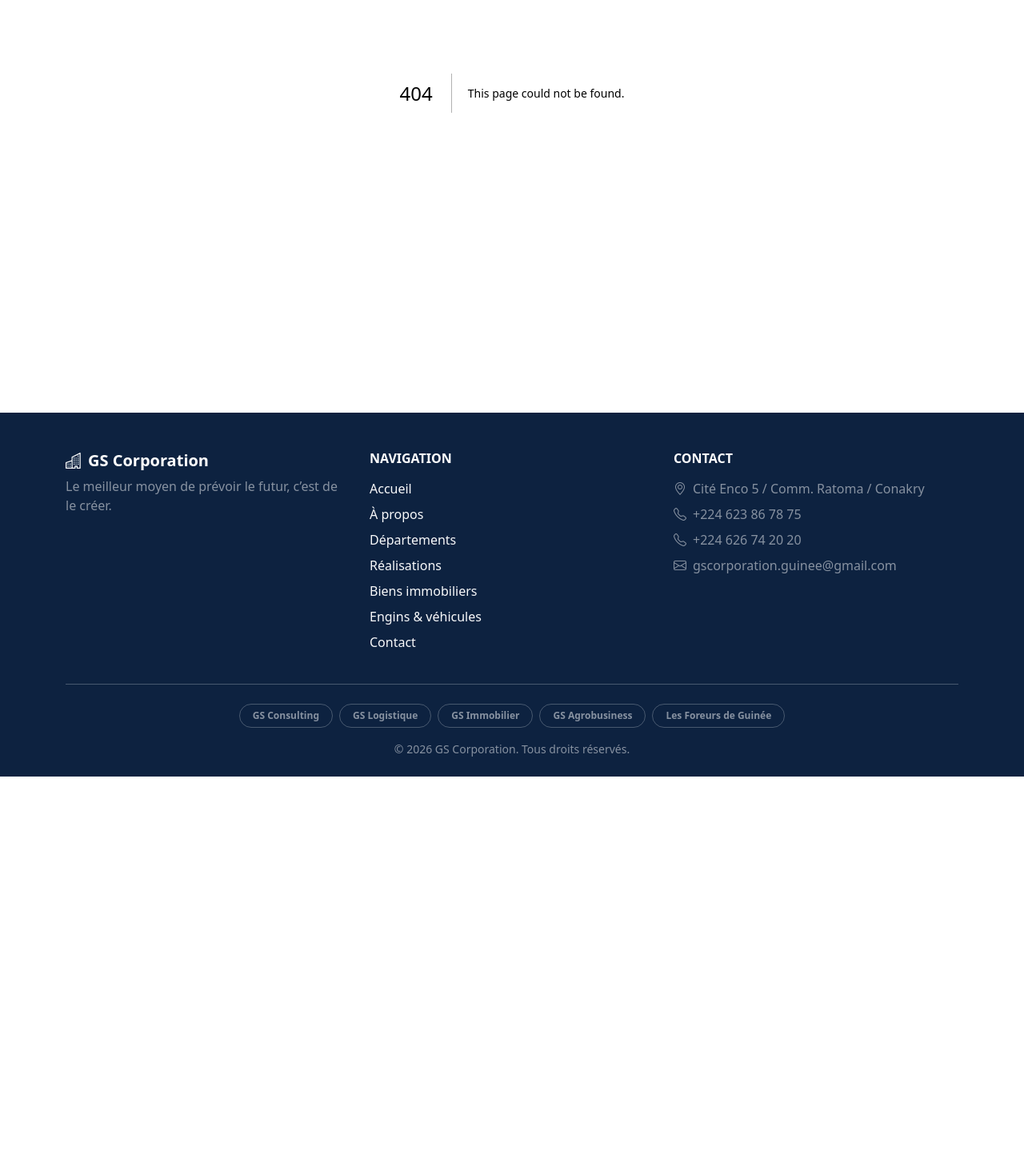
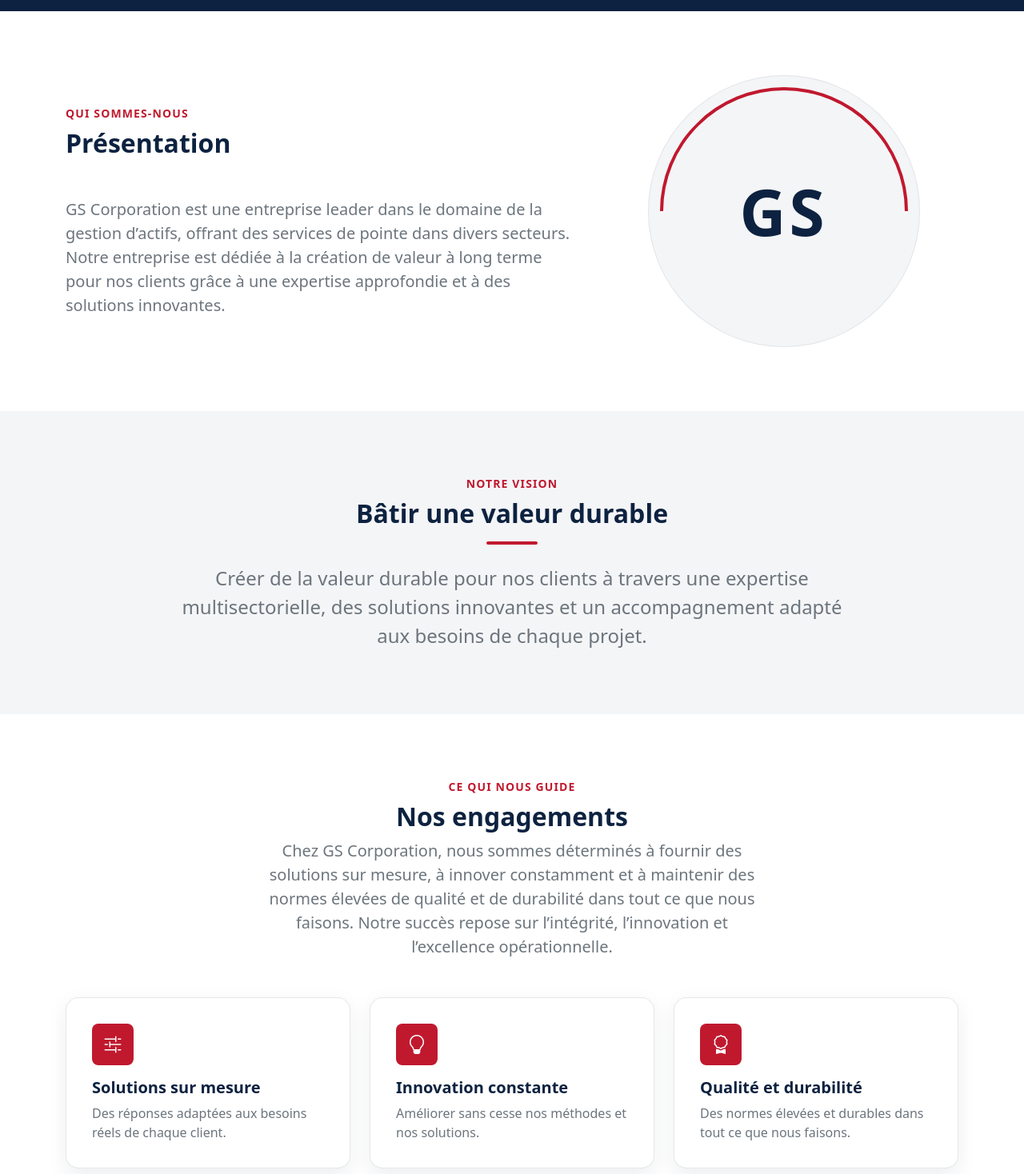
Before and after one commit to Gaslandie/gs_corporation, a Next.js app: page /a-propos in a window 1280 px wide. Before the commit this address had no page. Shown: the part 340-1808 px from the top of the page at 80% size. Before the commit the page ends 1311 px from the top, so only its background shows below. Built offline with nearby package versions, Linux system fonts and the light colour scheme.

Commit message:
Ajout de la page À propos

```diff
--- /dev/null
+++ b/src/app/a-propos/page.js
@@ -0,0 +1,145 @@
+import PageHeader from "@/components/sections/PageHeader";
+import SectionTitle from "@/components/sections/SectionTitle";
+import ServiceCard from "@/components/cards/ServiceCard";
+import DepartmentCard from "@/components/cards/DepartmentCard";
+import ContactCTA from "@/components/sections/ContactCTA";
+import departments from "@/data/departments";
+import siteInfo from "@/data/siteInfo";
+import about from "@/data/about";
+
+export const metadata = {
+  title: "À propos — GS Corporation",
+  description:
+    "À propos de GS Corporation : présentation, vision, engagements, domaines d’intervention et valeur ajoutée.",
+};
+
+export default function AProposPage() {
+  return (
+    <main>
+      {/* En-tête de page */}
+      <PageHeader
+        eyebrow={about.header.eyebrow}
+        title={about.header.title}
+        subtitle={about.header.subtitle}
+      />
+
+      {/* Présentation */}
+      <section className="section-padding">
+        <div className="container">
+          <div className="row g-5 align-items-center">
+            <div className="col-12 col-lg-7">
+              <SectionTitle
+                eyebrow={about.presentation.eyebrow}
+                title={about.presentation.title}
+                center={false}
+              />
+              <p className="fs-5 text-secondary mb-0">{about.presentation.text}</p>
+            </div>
+            <div className="col-12 col-lg-5">
+              <div className="gs-monogram">
+                <span>GS</span>
+              </div>
+            </div>
+          </div>
+        </div>
+      </section>
+
+      {/* Notre vision */}
+      <section className="section-padding section-muted">
+        <div className="container">
+          <div className="row justify-content-center text-center">
+            <div className="col-12 col-lg-9">
+              <span
+                className="text-uppercase fw-semibold small d-block mb-2"
+                style={{ color: "var(--gs-primary)", letterSpacing: "0.08em" }}
+              >
+                {about.vision.eyebrow}
+              </span>
+              <h2 className="fw-bold" style={{ color: "var(--gs-bleu-marine)" }}>
+                {about.vision.title}
+              </h2>
+              <div
+                className="gs-accent-line mx-auto mb-4"
+                style={{ backgroundColor: "var(--gs-primary)" }}
+              ></div>
+              <p className="fs-4 fw-light text-secondary mb-0">{about.vision.text}</p>
+            </div>
+          </div>
+        </div>
+      </section>
+
+      {/* Nos engagements */}
+      <section className="section-padding">
+        <div className="container">
+          <SectionTitle
+            eyebrow={about.engagements.eyebrow}
+            title={about.engagements.title}
+            subtitle={about.engagements.text}
+          />
+          <div className="row g-4">
+            {about.engagements.items.map((item) => (
+              <div className="col-12 col-md-6 col-lg-4" key={item.title}>
+                <ServiceCard service={item} />
+              </div>
+            ))}
+          </div>
+        </div>
+      </section>
+
+      {/* Nos domaines d'intervention */}
+      <section className="section-padding section-muted gs-navy-accent">
+        <div className="container">
+          <SectionTitle
+            eyebrow="Nos départements"
+            title="Nos domaines d’intervention"
+            subtitle={about.domainesIntro}
+          />
+          <div className="row g-4">
+            {departments.map((department) => (
+              <div className="col-12 col-md-6 col-lg-4" key={department.slug}>
+                <DepartmentCard department={department} themed={false} />
+              </div>
+            ))}
+          </div>
+        </div>
+      </section>
+
+      {/* Valeur ajoutée */}
+      <section className="section-padding">
+        <div className="container">
+          <SectionTitle
+            eyebrow={about.valeurAjoutee.eyebrow}
+            title={about.valeurAjoutee.title}
+          />
+          <div className="row g-4 justify-content-center">
+            {about.valeurAjoutee.items.map((item) => (
+              <div className="col-12 col-md-6 col-lg-4" key={item.title}>
+                <ServiceCard service={item} />
+              </div>
+            ))}
+          </div>
+        </div>
+      </section>
+
+      {/* Slogan */}
+      <section
+        className="section-padding text-white text-center"
+        style={{ backgroundColor: "var(--gs-bleu-marine)" }}
+      >
+        <div className="container">
+          <i
+            className="bi bi-quote display-3"
+            style={{ color: "var(--gs-rouge)" }}
+            aria-hidden="true"
+          ></i>
+          <p className="fs-2 fw-light fst-italic mx-auto mb-0" style={{ maxWidth: "820px" }}>
+            {siteInfo.slogan}
+          </p>
+        </div>
+      </section>
+
+      {/* CTA contact */}
+      <ContactCTA />
+    </main>
+  );
+}
--- /dev/null
+++ b/src/data/about.js
@@ -0,0 +1,84 @@
+// Contenu de la page « À propos ». Textes fidèles au document client D1
+// (légèrement reformulés pour le web). Les départements sont lus depuis
+// src/data/departments.js et le slogan depuis src/data/siteInfo.js.
+
+const about = {
+  header: {
+    eyebrow: "Le groupe",
+    title: "À propos de GS Corporation",
+    subtitle:
+      "Une entreprise multisectorielle dédiée à la création de valeur à long terme.",
+  },
+
+  presentation: {
+    eyebrow: "Qui sommes-nous",
+    title: "Présentation",
+    text: "GS Corporation est une entreprise leader dans le domaine de la gestion d’actifs, offrant des services de pointe dans divers secteurs. Notre entreprise est dédiée à la création de valeur à long terme pour nos clients grâce à une expertise approfondie et à des solutions innovantes.",
+  },
+
+  vision: {
+    eyebrow: "Notre vision",
+    title: "Bâtir une valeur durable",
+    text: "Créer de la valeur durable pour nos clients à travers une expertise multisectorielle, des solutions innovantes et un accompagnement adapté aux besoins de chaque projet.",
+  },
+
+  engagements: {
+    eyebrow: "Ce qui nous guide",
+    title: "Nos engagements",
+    text: "Chez GS Corporation, nous sommes déterminés à fournir des solutions sur mesure, à innover constamment et à maintenir des normes élevées de qualité et de durabilité dans tout ce que nous faisons. Notre succès repose sur l’intégrité, l’innovation et l’excellence opérationnelle.",
+    items: [
+      {
+        icon: "bi-sliders2",
+        title: "Solutions sur mesure",
+        description: "Des réponses adaptées aux besoins réels de chaque client.",
+      },
+      {
+        icon: "bi-lightbulb",
+        title: "Innovation constante",
+        description: "Améliorer sans cesse nos méthodes et nos solutions.",
+      },
+      {
+        icon: "bi-award",
+        title: "Qualité et durabilité",
+        description: "Des normes élevées et durables dans tout ce que nous faisons.",
+      },
+      {
+        icon: "bi-shield-check",
+        title: "Intégrité",
+        description: "La confiance et la transparence au cœur de nos relations.",
+      },
+      {
+        icon: "bi-stars",
+        title: "Excellence opérationnelle",
+        description: "La rigueur et la performance dans chaque réalisation.",
+      },
+    ],
+  },
+
+  domainesIntro:
+    "GS Corporation intervient dans plusieurs secteurs à travers des départements spécialisés, chacun orienté vers des solutions adaptées aux besoins de ses clients.",
+
+  valeurAjoutee: {
+    eyebrow: "Pourquoi GS Corporation",
+    title: "Notre valeur ajoutée",
+    items: [
+      {
+        icon: "bi-patch-check",
+        title: "Expertise approfondie",
+        description: "Une connaissance pointue de chaque secteur où nous intervenons.",
+      },
+      {
+        icon: "bi-lightbulb",
+        title: "Solutions innovantes",
+        description: "Des approches modernes et créatives adaptées à chaque projet.",
+      },
+      {
+        icon: "bi-graph-up-arrow",
+        title: "Création de valeur à long terme",
+        description: "Un impact durable, pensé pour la réussite de nos clients.",
+      },
+    ],
+  },
+};
+
+export default about;
```
